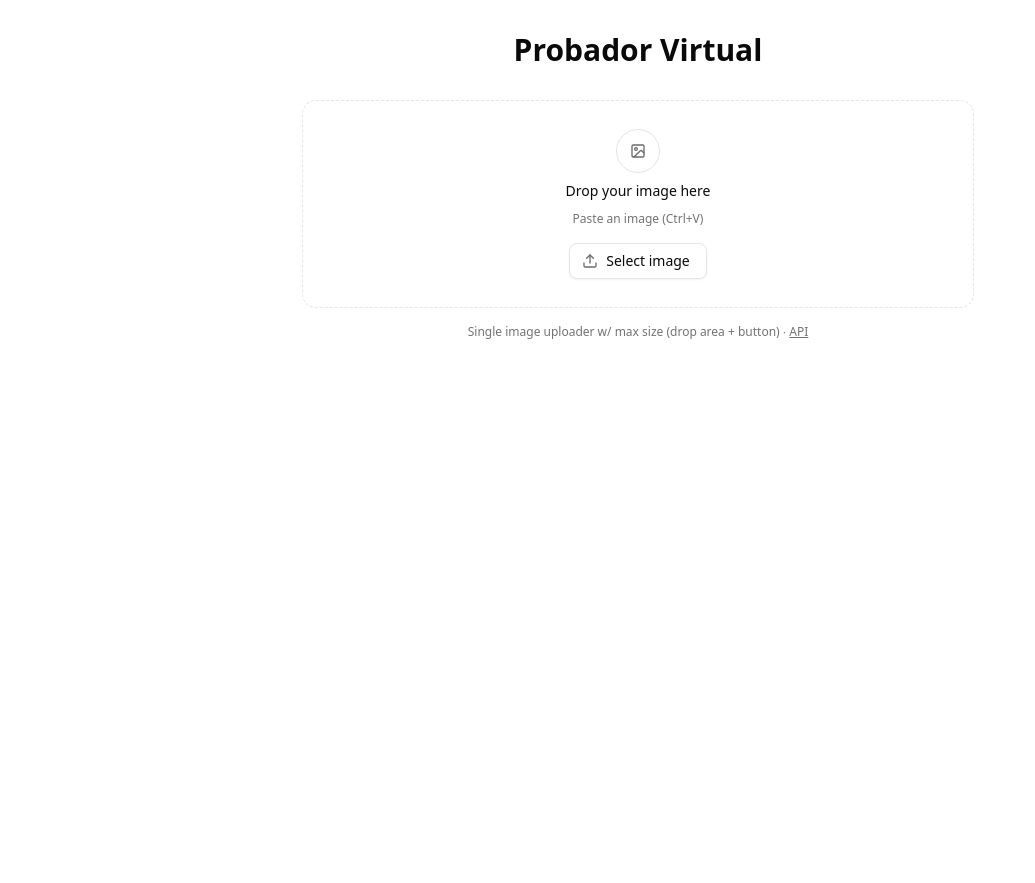
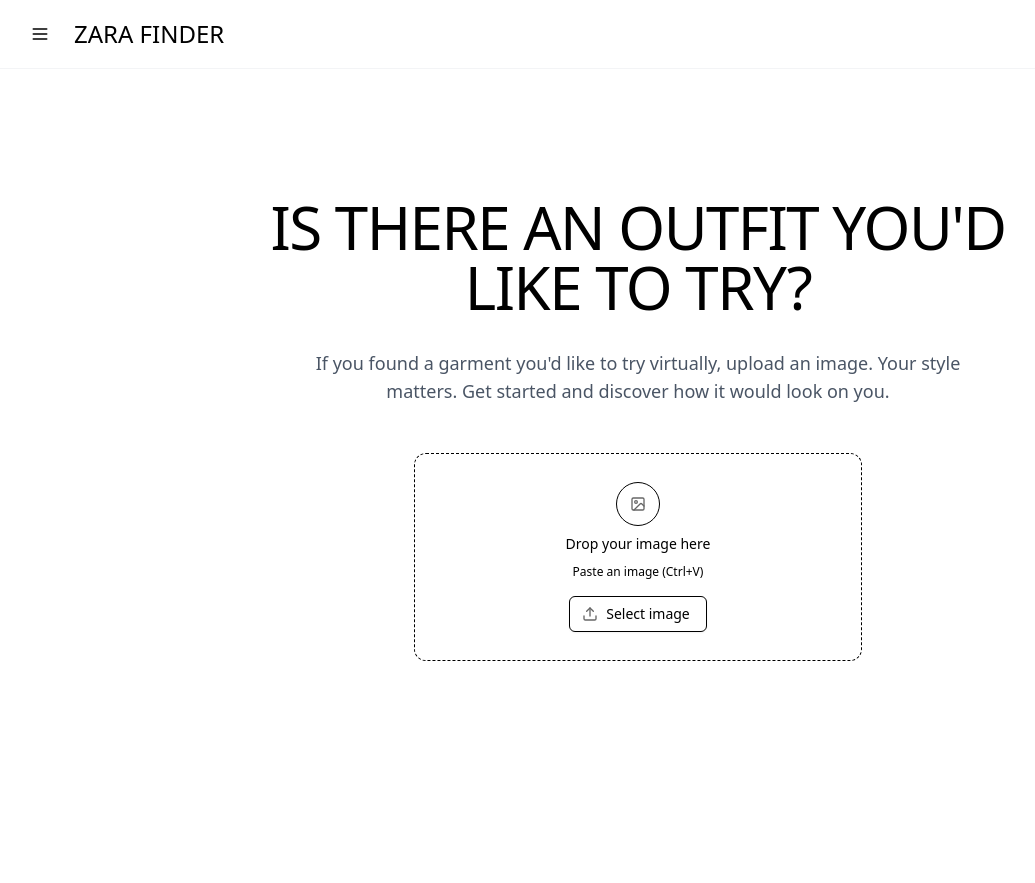
Before and after one commit to Nols05/Lookas, a Next.js app: page / in a window 1280 px wide. Shown: the top 883 px of the page, without its empty margins (2-1037 px from the left). Before the commit the page ends 800 px from the top, so only its background shows below. Built offline with nearby package versions, Linux system fonts and the light colour scheme.

Commit message:
new design

```diff
--- a/app/globals.css
+++ b/app/globals.css
@@ -44,73 +44,68 @@
 }
 
 :root {
-  --radius: 0.625rem;
-  --background: oklch(1 0 0);
-  --foreground: oklch(0.145 0 0);
-  --card: oklch(1 0 0);
-  --card-foreground: oklch(0.145 0 0);
-  --popover: oklch(1 0 0);
-  --popover-foreground: oklch(0.145 0 0);
-  --primary: oklch(0.205 0 0);
-  --primary-foreground: oklch(0.985 0 0);
-  --secondary: oklch(0.97 0 0);
-  --secondary-foreground: oklch(0.205 0 0);
-  --muted: oklch(0.97 0 0);
-  --muted-foreground: oklch(0.556 0 0);
-  --accent: oklch(0.97 0 0);
-  --accent-foreground: oklch(0.205 0 0);
-  --destructive: oklch(0.577 0.245 27.325);
-  --border: oklch(0.922 0 0);
-  --input: oklch(0.922 0 0);
-  --ring: oklch(0.708 0 0);
-  --chart-1: oklch(0.646 0.222 41.116);
-  --chart-2: oklch(0.6 0.118 184.704);
-  --chart-3: oklch(0.398 0.07 227.392);
-  --chart-4: oklch(0.828 0.189 84.429);
-  --chart-5: oklch(0.769 0.188 70.08);
-  --sidebar: oklch(0.985 0 0);
-  --sidebar-foreground: oklch(0.145 0 0);
-  --sidebar-primary: oklch(0.205 0 0);
-  --sidebar-primary-foreground: oklch(0.985 0 0);
-  --sidebar-accent: oklch(0.97 0 0);
-  --sidebar-accent-foreground: oklch(0.205 0 0);
-  --sidebar-border: oklch(0.922 0 0);
-  --sidebar-ring: oklch(0.708 0 0);
+  --background: 0 0% 100%;
+  --foreground: 0 0% 3.9%;
+
+  --card: 0 0% 100%;
+  --card-foreground: 0 0% 3.9%;
+
+  --popover: 0 0% 100%;
+  --popover-foreground: 0 0% 3.9%;
+
+  --primary: 0 0% 9%;
+  --primary-foreground: 0 0% 98%;
+
+  --secondary: 0 0% 96.1%;
+  --secondary-foreground: 0 0% 9%;
+
+  --muted: 0 0% 96.1%;
+  --muted-foreground: 0 0% 45.1%;
+
+  --accent: 0 0% 96.1%;
+  --accent-foreground: 0 0% 9%;
+
+  --destructive: 0 84.2% 60.2%;
+  --destructive-foreground: 0 0% 98%;
+
+  --border: 0 0% 89.8%;
+  --input: 0 0% 89.8%;
+  --ring: 0 0% 3.9%;
+
+  --radius: 0.5rem;
 }
 
 .dark {
-  --background: oklch(0.145 0 0);
-  --foreground: oklch(0.985 0 0);
-  --card: oklch(0.205 0 0);
-  --card-foreground: oklch(0.985 0 0);
-  --popover: oklch(0.205 0 0);
-  --popover-foreground: oklch(0.985 0 0);
-  --primary: oklch(0.922 0 0);
-  --primary-foreground: oklch(0.205 0 0);
-  --secondary: oklch(0.269 0 0);
-  --secondary-foreground: oklch(0.985 0 0);
-  --muted: oklch(0.269 0 0);
-  --muted-foreground: oklch(0.708 0 0);
-  --accent: oklch(0.269 0 0);
-  --accent-foreground: oklch(0.985 0 0);
-  --destructive: oklch(0.704 0.191 22.216);
-  --border: oklch(1 0 0 / 10%);
-  --input: oklch(1 0 0 / 15%);
-  --ring: oklch(0.556 0 0);
-  --chart-1: oklch(0.488 0.243 264.376);
-  --chart-2: oklch(0.696 0.17 162.48);
-  --chart-3: oklch(0.769 0.188 70.08);
-  --chart-4: oklch(0.627 0.265 303.9);
-  --chart-5: oklch(0.645 0.246 16.439);
-  --sidebar: oklch(0.205 0 0);
-  --sidebar-foreground: oklch(0.985 0 0);
-  --sidebar-primary: oklch(0.488 0.243 264.376);
-  --sidebar-primary-foreground: oklch(0.985 0 0);
-  --sidebar-accent: oklch(0.269 0 0);
-  --sidebar-accent-foreground: oklch(0.985 0 0);
-  --sidebar-border: oklch(1 0 0 / 10%);
-  --sidebar-ring: oklch(0.556 0 0);
+  --background: 0 0% 3.9%;
+  --foreground: 0 0% 98%;
+
+  --card: 0 0% 3.9%;
+  --card-foreground: 0 0% 98%;
+
+  --popover: 0 0% 3.9%;
+  --popover-foreground: 0 0% 98%;
+
+  --primary: 0 0% 98%;
+  --primary-foreground: 0 0% 9%;
+
+  --secondary: 0 0% 14.9%;
+  --secondary-foreground: 0 0% 98%;
+
+  --muted: 0 0% 14.9%;
+  --muted-foreground: 0 0% 63.9%;
+
+  --accent: 0 0% 14.9%;
+  --accent-foreground: 0 0% 98%;
+
+  --destructive: 0 62.8% 30.6%;
+  --destructive-foreground: 0 0% 98%;
+
+  --border: 0 0% 14.9%;
+  --input: 0 0% 14.9%;
+  --ring: 0 0% 83.1%;
 }
+
+
 
 @layer base {
   * {
--- a/app/page.tsx
+++ b/app/page.tsx
@@ -1,12 +1,97 @@
-import FileUpload from '@/components/FileUpload';
+import FileUpload from "@/components/FileUpload"
+import { Menu } from "lucide-react"
+import Image from "next/image"
 
 export default function Home() {
   return (
-    <main className="container mx-auto py-8">
-      <h1 className="text-3xl font-bold text-center mb-8">
-        Probador Virtual
-      </h1>
-      <FileUpload />
-    </main>
-  );
+    <div className="min-h-screen flex flex-col">
+      {/* Header with minimal navigation */}
+      <header className="border-b border-gray-100">
+        <div className="container mx-auto px-6 py-4 flex items-center">
+          <button className="p-2">
+            <Menu className="h-5 w-5" />
+          </button>
+          <h2 className="ml-4 font-light text-2xl">ZARA FINDER</h2>
+        </div>
+      </header>
+
+
+
+      {/* Upload section */}
+      <main className="flex-1">
+        {/* Hero section with file upload */}
+        <section className="container mx-auto px-6 py-20 md:py-32 flex flex-col items-center justify-center">
+          <div className="max-w-3xl mx-auto text-center">
+            <h1 className="text-4xl md:text-5xl lg:text-6xl font-light tracking-tight mb-8">
+              IS THERE AN OUTFIT YOU'D LIKE TO TRY?
+            </h1>
+
+            <p className="text-lg text-gray-600 max-w-2xl mx-auto mb-12">
+              If you found a garment you'd like to try virtually, upload an image. Your style matters. Get started and
+              discover how it would look on you.
+            </p>
+
+            <div className="max-w-md mx-auto">
+              <FileUpload />
+            </div>
+          </div>
+        </section>
+      </main>
+
+      {/* Steps section */}
+      <section className="container mx-auto px-6 py-16 md:py-24">
+        <div className="grid grid-cols-1 md:grid-cols-5 gap-4">
+          <div className="bg-gray-200 aspect-square flex items-center justify-center relative">
+            <span className="absolute top-4 left-4 text-2xl font-light">01</span>
+            <span className="text-xl uppercase">UPLOAD</span>
+          </div>
+          <div className="bg-gray-200 aspect-square flex items-center justify-center relative">
+            <span className="absolute top-4 left-4 text-2xl font-light">02</span>
+            <span className="text-xl uppercase">ANALYZE</span>
+          </div>
+          <div className="bg-gray-200 aspect-square flex items-center justify-center relative">
+            <span className="absolute top-4 left-4 text-2xl font-light">03</span>
+            <span className="text-xl uppercase">MATCH</span>
+          </div>
+          <div className="bg-gray-200 aspect-square flex items-center justify-center relative">
+            <span className="absolute top-4 left-4 text-2xl font-light">04</span>
+            <span className="text-xl uppercase">TRY ON</span>
+          </div>
+          <div className="bg-gray-200 aspect-square flex items-center justify-center relative">
+            <span className="absolute top-4 left-4 text-2xl font-light">05</span>
+            <span className="text-xl uppercase">SHOP</span>
+          </div>
+        </div>
+      </section>
+
+      {/* Feature section with image */}
+      <section className="py-16 md:py-24 bg-gray-50">
+        <div className="container mx-auto px-6">
+          <div className="max-w-4xl mx-auto">
+            <h2 className="text-4xl md:text-5xl lg:text-6xl font-light tracking-tight mb-8">
+              SUCCEED WITH VIRTUAL FITTING
+            </h2>
+
+            <p className="text-lg text-gray-600 max-w-3xl mb-12">
+              From the moment you upload your image to finding the perfect fit, our streamlined process empowers you
+              to shop with confidence. With our virtual fitting technology seamlessly integrated and rigorously
+              tested, your shopping experience will be transformed.
+            </p>
+          </div>
+
+          <div className="mt-12 relative h-[400px] md:h-[500px] bg-gray-200 overflow-hidden">
+            <div className="absolute inset-0 flex items-center justify-center">
+              <span className="text-2xl font-light text-white z-10">VIRTUAL FITTING |</span>
+              <Image
+                src="/placeholder.svg?height=500&width=1200"
+                alt="Virtual fitting showcase"
+                fill
+                className="object-cover opacity-70"
+              />
+            </div>
+          </div>
+        </div>
+      </section>
+    </div>
+  )
 }
--- a/components/FileUpload.tsx
+++ b/components/FileUpload.tsx
@@ -334,19 +334,8 @@
         </div>
       )}
 
-      <p
-        aria-live="polite"
-        role="region"
-        className="text-muted-foreground mt-2 text-center text-xs"
-      >
-        Single image uploader w/ max size (drop area + button) ∙{" "}
-        <a
-          href="https://github.com/origin-space/originui/tree/main/docs/use-file-upload.md"
-          className="hover:text-foreground underline"
-        >
-          API
-        </a>
-      </p>
+
+
     </div>
   )
 }
--- a/package.json
+++ b/package.json
@@ -16,7 +16,9 @@
     "clsx": "^2.1.0",
     "firebase": "^11.6.1",
     "firebase-admin": "^13.3.0",
+    "framer-motion": "^12.9.4",
     "lucide-react": "^0.507.0",
+    "motion": "^12.9.4",
     "next": "15.3.1",
     "next-cloudinary": "^6.16.0",
     "puppeteer": "^24.8.0",
```
Also changed, not shown: 1 other file (tests, documents, lock files or other folders).
